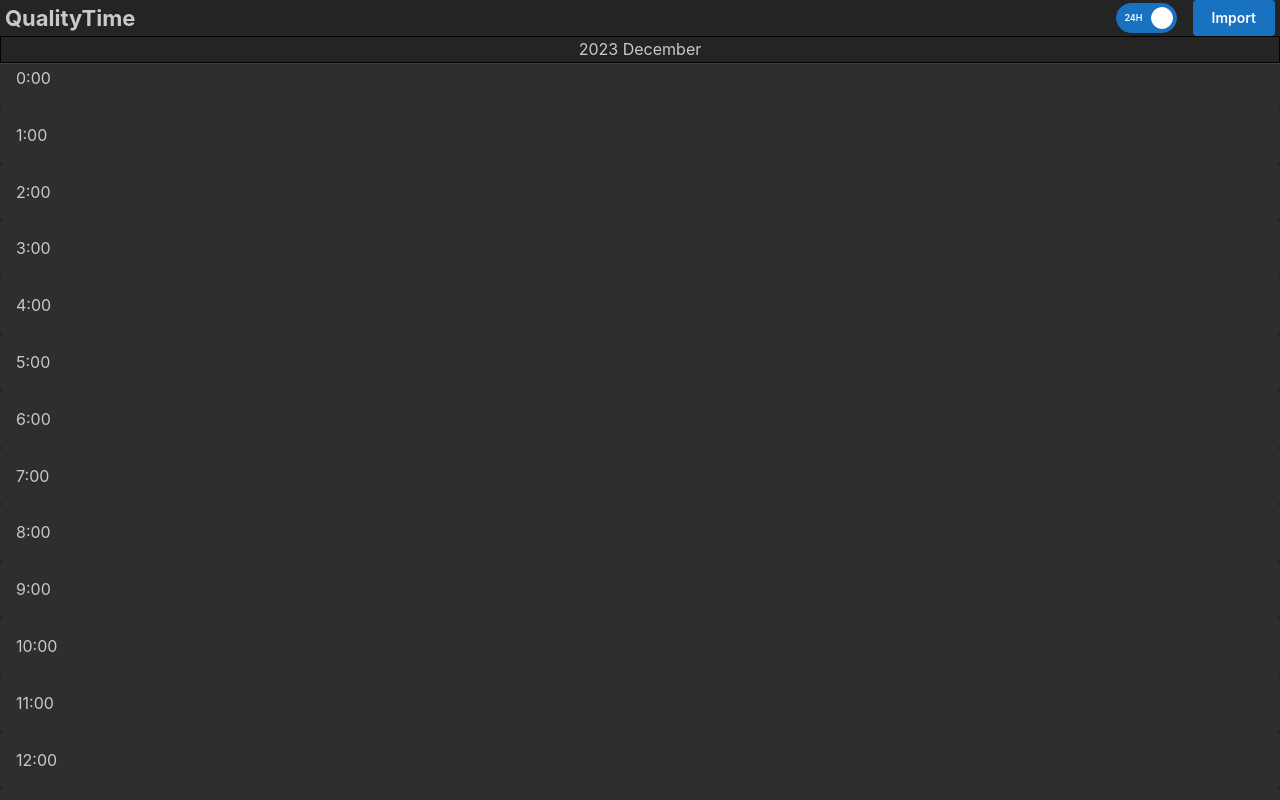
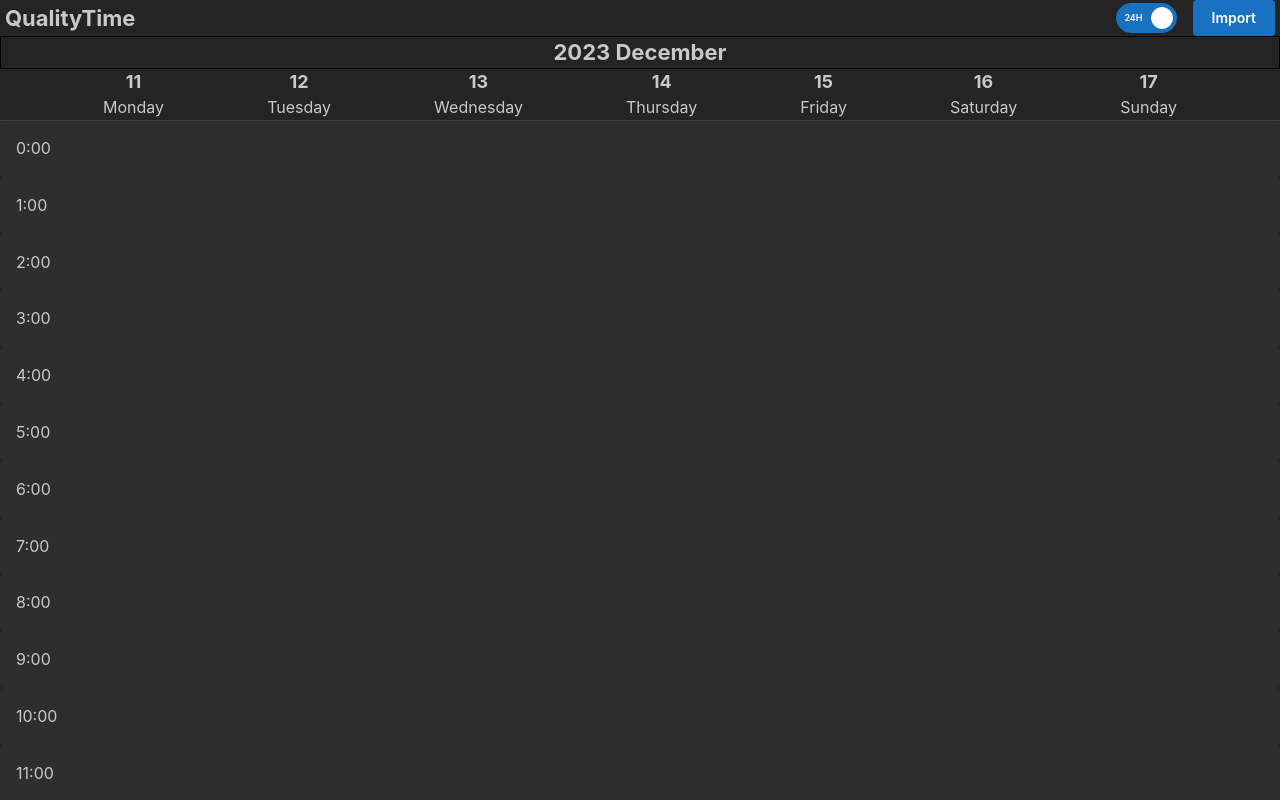
Before and after one commit to Szelmat/QualityTime, a React (Create React App) app: page / in a window 1280 px wide. Shown: the top 800 px of the page. Built offline with nearby package versions, Linux system fonts and the light colour scheme.

Commit message:
:lipstick: Add Week header

```diff
--- a/src/components/CalendarHeader.tsx
+++ b/src/components/CalendarHeader.tsx
@@ -1,8 +1,12 @@
-import { Flex } from "@mantine/core";
+import { Flex, Title, Text } from "@mantine/core";
 import { format } from "date-fns";
-import { enUS } from "date-fns/locale";
+import { getCurrentWeekDays } from "../util/WeekDays";
+import { useState } from "react";
+import { WeekDay } from "../types/WeekDay";
 
 export const CalendarHeader = () => {
+  const [currentWeekDays] = useState<WeekDay[]>(getCurrentWeekDays());
+
   return (
     <Flex direction="column">
       <Flex
@@ -10,7 +14,15 @@
         justify="center"
         style={{ border: "1px solid black" }}
       >
-        {format(new Date(), "yyyy LLLL", { locale: enUS })}
+        <Title order={3}>{format(new Date(), "yyyy LLLL")}</Title>
+      </Flex>
+      <Flex justify="space-evenly">
+        {currentWeekDays.map((weekDay) => (
+          <Flex direction="column" justify="center" align="center">
+            <Title order={4}>{weekDay.date}</Title>
+            <Text>{weekDay.weekDayName}</Text>
+          </Flex>
+        ))}
       </Flex>
     </Flex>
   );
--- a/src/components/ComingSoonBadge.tsx
+++ b/src/components/ComingSoonBadge.tsx
@@ -1,3 +1,7 @@
 import { Badge } from "@mantine/core";
 
-export const ComingSoonBadge = () => <Badge color="blue">Coming Soon</Badge>;
+export const ComingSoonBadge = () => (
+  <Badge size="xs" color="blue">
+    Coming Soon
+  </Badge>
+);
--- a/src/components/Frame.tsx
+++ b/src/components/Frame.tsx
@@ -37,7 +37,7 @@
       <AppShell.Main
         style={{
           padding: 0,
-          paddingTop: 50,
+          paddingTop: 120,
         }}
       >
         <Calendar />
--- /dev/null
+++ b/src/types/WeekDay.ts
@@ -0,0 +1,5 @@
+export type WeekDay = {
+  weekDayName: string;
+  date: number;
+  today: boolean;
+};
--- /dev/null
+++ b/src/util/WeekDays.ts
@@ -0,0 +1,22 @@
+import format from "date-fns/format";
+import { WeekDay } from "../types/WeekDay";
+
+export const getCurrentWeekDays = () => {
+  const result = [];
+
+  const currentDate = new Date();
+  const currDayOfWeek = currentDate.getDay();
+  const weekStartDay = currentDate.getDate() - (currDayOfWeek - 1);
+
+  for (let i = weekStartDay; i < weekStartDay + 7; i++) {
+    const ordinalNumOfDay = i - (weekStartDay - 1);
+
+    const day: WeekDay = {
+      weekDayName: format(new Date().setDate(i), "EEEE"),
+      date: i,
+      today: ordinalNumOfDay === currDayOfWeek,
+    };
+    result.push(day);
+  }
+  return result;
+};
```
Also changed, not shown: public/manifest.json.
